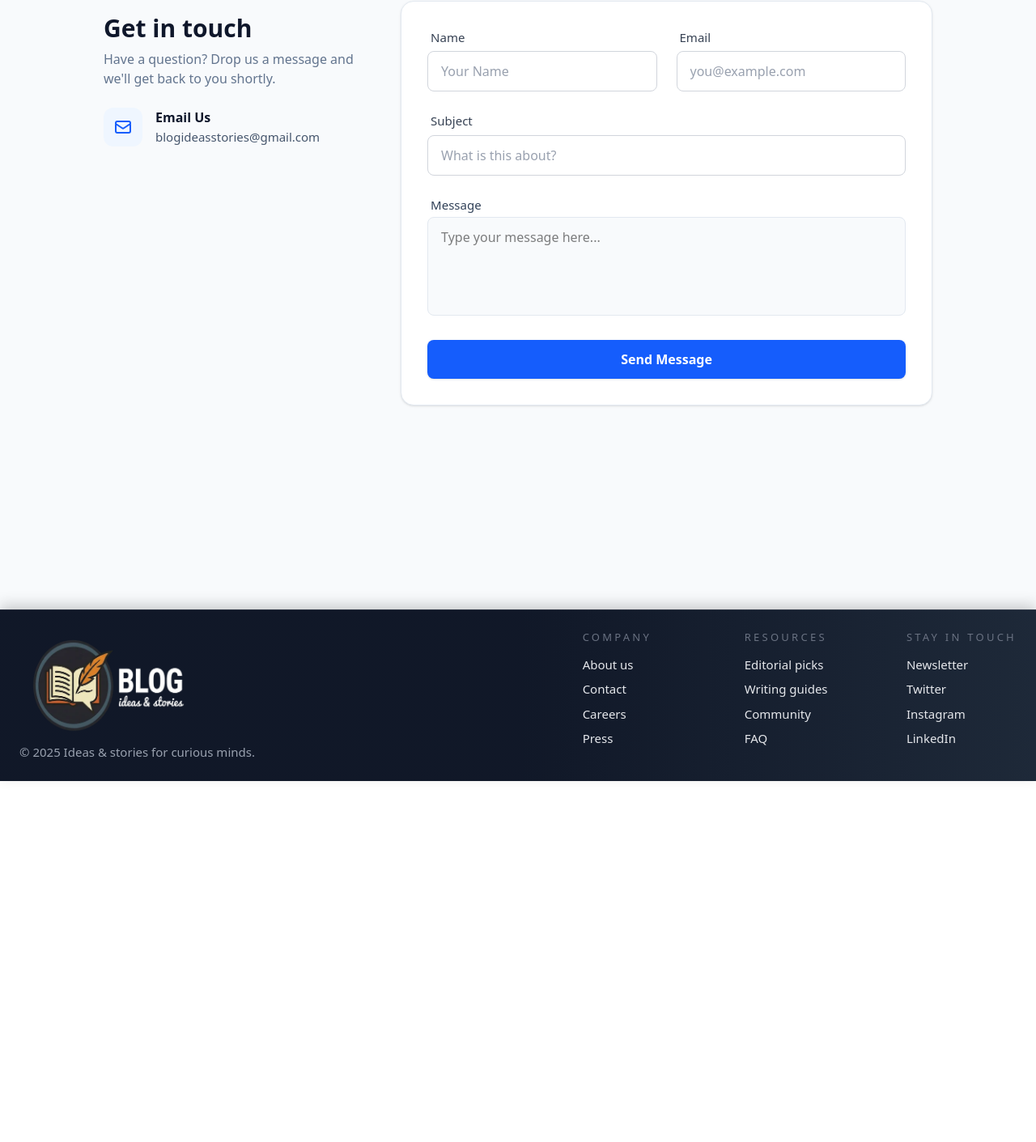
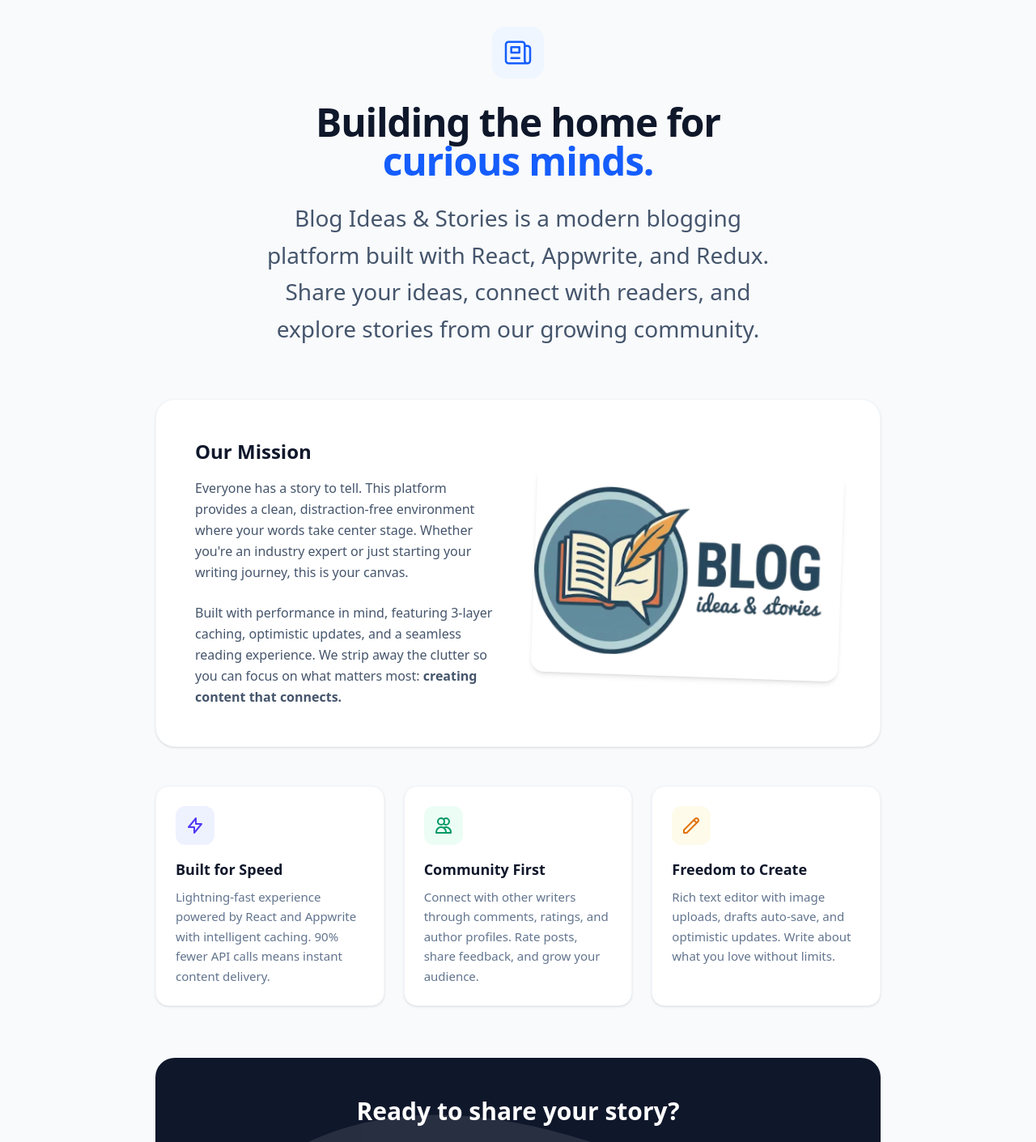
Before and after one commit to HiteshShonak/React-Appwrite-Blog-Project, a React (Vite) app: page /about-us in a window 1280 px wide. Shown: the part 140-1551 px from the top of the page at 81% size. Before the commit the page ends 1105 px from the top, so only its background shows below. Built offline with nearby package versions, Linux system fonts and the light colour scheme; no server answers.

Commit message:
fixed some minor issues

```diff
--- a/src/pages/AboutUs.jsx
+++ b/src/pages/AboutUs.jsx
@@ -1,148 +1,121 @@
-import React, { useState, useEffect, useMemo, useCallback } from 'react'
-import { useForm } from 'react-hook-form';
-import { Container, Button, Input } from '../Components';
-import emailjs from '@emailjs/browser';
+import { Container, Button } from '../Components';
+import { Link } from 'react-router-dom';
+import Logo from '../assets/Logo.webp';
+import { useEffect } from 'react';
 
-
-function Contact() {
-    const { register, handleSubmit, reset, formState: { errors } } = useForm();
-    const [notification, setNotification] = useState({ message: "", type: "" });
-    const [isSubmitting, setIsSubmitting] = useState(false);
-
-    // ✅ Memoize EmailJS credentials (read once)
-    const emailConfig = useMemo(() => ({
-        serviceId: import.meta.env.VITE_EMAILJS_SERVICE_ID,
-        templateId: import.meta.env.VITE_EMAILJS_TEMPLATE_ID,
-        publicKey: import.meta.env.VITE_EMAILJS_PUBLIC_KEY
-    }), []);
-
+function AboutUs() {
     useEffect(() => {
         window.scrollTo(0, 0);
     }, []);
 
-    // ✅ Memoized submit handler
-    const submit = useCallback(async (data) => {
-        setNotification({ message: "", type: "" });
-        setIsSubmitting(true);
+    return (
+        <div className='w-full min-h-screen bg-slate-50 py-12 md:py-20 page-anim px-2 sm:px-4'>
+            <Container>
+                <div className="max-w-4xl mx-auto">
 
-        const templateParams = {
-            name: data.name,
-            email: data.email,
-            subject: data.subject,
-            title: data.subject,
-            message: data.message,
-        };
+                    {/* Hero section */}
+                    <div className="text-center mb-16">
+                        <div className="inline-block p-3 bg-blue-50 text-blue-600 rounded-2xl mb-6">
+                            <svg className="w-10 h-10" fill="none" stroke="currentColor" viewBox="0 0 24 24">
+                                <path strokeLinecap="round" strokeLinejoin="round" strokeWidth={1.5} d="M19 20H5a2 2 0 01-2-2V6a2 2 0 012-2h10a2 2 0 012 2v1m2 13a2 2 0 01-2-2V7m2 13a2 2 0 002-2V9a2 2 0 00-2-2h-2m-4-3H9M7 16h6M7 8h6v4H7V8z" />
+                            </svg>
+                        </div>
+                        <h1 className="text-4xl md:text-5xl font-extrabold text-slate-900 tracking-tight mb-6">
+                            Building the home for <br className="hidden md:block" />
+                            <span className="text-blue-600">curious minds.</span>
+                        </h1>
+                        <p className="text-lg md:text-xl text-slate-600 leading-relaxed max-w-2xl mx-auto">
+                            Blog Ideas & Stories is a modern blogging platform built with React, Appwrite, and Redux. Share your ideas, connect with readers, and explore stories from our growing community.
+                        </p>
+                    </div>
 
-        try {
-            await emailjs.send(
-                emailConfig.serviceId,
-                emailConfig.templateId,
-                templateParams,
-                emailConfig.publicKey
-            );
-
-            setNotification({ message: "Message sent successfully!", type: "success" });
-            reset();
-        } catch (error) {
-            console.error("EmailJS Error:", error);
-            setNotification({ message: "Failed to send. Check your connection.", type: "error" });
-        } finally {
-            setIsSubmitting(false);
-        }
-    }, [emailConfig, reset]);
-
-    // Auto-hide notification after 3 seconds
-    useEffect(() => {
-        if (notification.message) {
-            const timer = setTimeout(() => setNotification({ message: "", type: "" }), 3000);
-            return () => clearTimeout(timer);
-        }
-    }, [notification]);
-
-    return (
-        <div className='w-full min-h-screen bg-slate-50 py-12 relative page-anim px-2 sm:px-4'>
-
-            {/* Notification toast */}
-            {notification.message && (
-                <div className='gpu-accelerate fixed top-24 left-1/2 transform -translate-x-1/2 z-50 w-full max-w-sm px-4 pointer-events-none'>
-                    <div className={`gpu-accelerate
-                        px-6 py-3 rounded-lg shadow-xl animate-bounce flex items-center justify-center gap-2
-                        ${notification.type === 'success' ? 'bg-green-600 text-white' : 'bg-red-600 text-white'}
-                    `}>
-                        <span className='font-bold text-sm'>{notification.message}</span>
-                    </div>
-                </div>
-            )}
-
-            <Container>
-                <div className="max-w-5xl mx-auto flex flex-col md:flex-row gap-10 items-start">
-
-                    {/* Contact information */}
-                    <div className="w-full md:w-1/3 pt-4 space-y-6">
-                        <div>
-                            <h2 className="text-3xl font-extrabold text-slate-900">Get in touch</h2>
-                            <p className="text-slate-500 mt-2">
-                                Have a question? Drop us a message and we'll get back to you shortly.
-                            </p>
-                        </div>
-                        <div className="flex items-start gap-4">
-                            <div className="p-3 bg-blue-50 text-blue-600 rounded-xl">
-                                <svg className="w-6 h-6" fill="none" stroke="currentColor" viewBox="0 0 24 24">
-                                    <path strokeLinecap="round" strokeLinejoin="round" strokeWidth={2} d="M3 8l7.89 5.26a2 2 0 002.22 0L21 8M5 19h14a2 2 0 002-2V7a2 2 0 00-2-2H5a2 2 0 00-2 2v10a2 2 0 002 2z" />
-                                </svg>
+                    {/* Mission card */}
+                    <div className="gpu-accelerate bg-white rounded-3xl shadow-sm border border-slate-100 p-8 md:p-12 mb-12">
+                        <div className="flex flex-col md:flex-row items-center gap-10">
+                            <div className="flex-1">
+                                <h2 className="text-2xl font-bold text-slate-900 mb-4">Our Mission</h2>
+                                <p className="text-slate-600 leading-relaxed mb-6">
+                                    Everyone has a story to tell. This platform provides a clean, distraction-free environment where your words take center stage. Whether you're an industry expert or just starting your writing journey, this is your canvas.
+                                </p>
+                                <p className="text-slate-600 leading-relaxed">
+                                    Built with performance in mind, featuring 3-layer caching, optimistic updates, and a seamless reading experience. We strip away the clutter so you can focus on what matters most: <b>creating content that connects.</b>
+                                </p>
                             </div>
-                            <div>
-                                <h3 className="font-bold text-slate-900">Email Us</h3>
-                                <a className="text-slate-600 text-sm" href="mailto:blogideasstories@gmail.com">blogideasstories@gmail.com</a>
+                            <div className="flex-1 w-full">
+                                <img
+                                    src={Logo}
+                                    alt="Blog Ideas & Stories logo"
+                                    className="gpu-accelerate w-full h-64 object-contain rounded-2xl shadow-md transform rotate-2 hover:rotate-0 transition-all duration-500"
+                                />
                             </div>
                         </div>
                     </div>
 
-                    {/* Contact form */}
-                    <div className="gpu-accelerate w-full md:w-2/3 bg-white rounded-2xl shadow-sm border border-slate-200 p-8">
-                        <form onSubmit={handleSubmit(submit)} className="space-y-6">
-                            <div className="grid grid-cols-1 md:grid-cols-2 gap-6">
-                                <Input
-                                    label="Name"
-                                    placeholder="Your Name"
-                                    {...register("name", { required: true })}
-                                />
-                                <Input
-                                    label="Email"
-                                    type="email"
-                                    placeholder="you@example.com"
-                                    {...register("email", { required: true })}
-                                />
+                    {/* Values grid */}
+                    <div className="grid grid-cols-1 md:grid-cols-3 gap-6 mb-16">
+                        <div className="gpu-accelerate bg-white p-6 rounded-2xl border border-slate-100 shadow-sm hover:shadow-md transition-shadow">
+                            <div className="w-12 h-12 bg-indigo-50 text-indigo-600 rounded-xl flex items-center justify-center mb-4">
+                                <svg className="w-6 h-6" fill="none" stroke="currentColor" viewBox="0 0 24 24">
+                                    <path strokeLinecap="round" strokeLinejoin="round" strokeWidth={2} d="M13 10V3L4 14h7v7l9-11h-7z" />
+                                </svg>
                             </div>
+                            <h3 className="text-lg font-bold text-slate-900 mb-2">Built for Speed</h3>
+                            <p className="text-sm text-slate-500 leading-relaxed">
+                                Lightning-fast experience powered by React and Appwrite with intelligent caching. 90% fewer API calls means instant content delivery.
+                            </p>
+                        </div>
 
-                            <Input
-                                label="Subject"
-                                placeholder="What is this about?"
-                                {...register("subject", { required: true })}
-                            />
+                        <div className="gpu-accelerate bg-white p-6 rounded-2xl border border-slate-100 shadow-sm hover:shadow-md transition-shadow">
+                            <div className="w-12 h-12 bg-emerald-50 text-emerald-600 rounded-xl flex items-center justify-center mb-4">
+                                <svg className="w-6 h-6" fill="none" stroke="currentColor" viewBox="0 0 24 24">
+                                    <path strokeLinecap="round" strokeLinejoin="round" strokeWidth={2} d="M12 4.354a4 4 0 110 5.292M15 21H3v-1a6 6 0 0112 0v1zm0 0h6v-1a6 6 0 00-9-5.197M13 7a4 4 0 11-8 0 4 4 0 018 0z" />
+                                </svg>
+                            </div>
+                            <h3 className="text-lg font-bold text-slate-900 mb-2">Community First</h3>
+                            <p className="text-sm text-slate-500 leading-relaxed">
+                                Connect with other writers through comments, ratings, and author profiles. Rate posts, share feedback, and grow your audience.
+                            </p>
+                        </div>
 
-                            <div className='w-full'>
-                                <label className='inline-block mb-1 pl-1 text-sm font-medium text-slate-700'>
-                                    Message
-                                </label>
-                                <textarea
-                                    rows="4"
-                                    placeholder="Type your message here..."
-                                    className="px-4 py-3 rounded-lg bg-slate-50 text-black outline-none focus:bg-white focus:ring-2 focus:ring-blue-500 border border-slate-200 w-full resize-none transition-all duration-200"
-                                    {...register("message", { required: true })}
-                                ></textarea>
+                        <div className="gpu-accelerate bg-white p-6 rounded-2xl border border-slate-100 shadow-sm hover:shadow-md transition-shadow">
+                            <div className="w-12 h-12 bg-amber-50 text-amber-600 rounded-xl flex items-center justify-center mb-4">
+                                <svg className="w-6 h-6" fill="none" stroke="currentColor" viewBox="0 0 24 24">
+                                    <path strokeLinecap="round" strokeLinejoin="round" strokeWidth={2} d="M15.232 5.232l3.536 3.536m-2.036-5.036a2.5 2.5 0 113.536 3.536L6.5 21.036H3v-3.572L16.732 3.732z" />
+                                </svg>
                             </div>
+                            <h3 className="text-lg font-bold text-slate-900 mb-2">Freedom to Create</h3>
+                            <p className="text-sm text-slate-500 leading-relaxed">
+                                Rich text editor with image uploads, drafts auto-save, and optimistic updates. Write about what you love without limits.
+                            </p>
+                        </div>
+                    </div>
 
-                            <Button
-                                type="submit"
-                                disabled={isSubmitting}
-                                className={`w-full py-3 font-bold shadow-md transition-all
-                                    ${isSubmitting ? 'bg-slate-400 cursor-not-allowed' : 'bg-blue-600 hover:bg-blue-700 active:scale-[0.98]'}
-                                `}
-                            >
-                                {isSubmitting ? "Sending..." : "Send Message"}
-                            </Button>
-                        </form>
+                    {/* CTA section */}
+                    <div className="gpu-accelerate bg-slate-900 rounded-3xl p-8 md:p-12 text-center text-white relative overflow-hidden">
+                        <div className="absolute top-0 left-0 w-full h-full opacity-10">
+                            <svg className="w-full h-full" viewBox="0 0 100 100" preserveAspectRatio="none">
+                                <path d="M0 100 C 20 0 50 0 100 100 Z" fill="white" />
+                            </svg>
+                        </div>
+
+                        <div className="relative z-10">
+                            <h2 className="text-3xl font-bold mb-4">Ready to share your story?</h2>
+                            <p className="text-slate-300 mb-8 max-w-xl mx-auto">
+                                Join our growing community of writers sharing their ideas and stories. It takes less than a minute to get started.
+                            </p>
+                            <div className="flex flex-col sm:flex-row justify-center gap-4">
+                                <Link to="/signup">
+                                    <Button className="bg-white! text-slate-900! hover:bg-slate-100! px-8! py-3! text-lg! font-bold shadow-lg">
+                                        Get Started
+                                    </Button>
+                                </Link>
+                                <Link to="/all-posts">
+                                    <Button className="bg-transparent! border border-slate-600 text-white! hover:bg-slate-800! px-8! py-3! text-lg!">
+                                        Start Reading
+                                    </Button>
+                                </Link>
+                            </div>
+                        </div>
                     </div>
 
                 </div>
@@ -151,4 +124,4 @@ function Contact() {
     )
 }
 
-export default Contact
+export default AboutUs;
```
